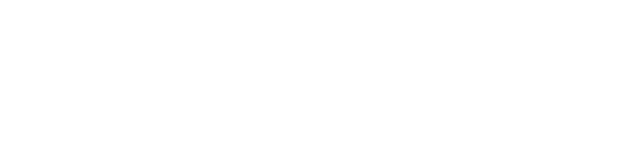
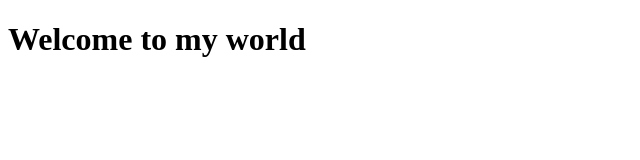
Before and after one commit to CaliV7/githubChallenge1, a plain HTML site: page index.html in a window 1280 px wide. Shown: the whole page, without its empty margins (0-640 px from the left). Drawn offline with Linux system fonts and the light colour scheme.

Commit message:
Ajout d'un <h1>
Ajout d'un sous-titre "Welcome to my world"

```diff
--- a/index.html
+++ b/index.html
@@ -6,6 +6,8 @@
     <title>Coconut Things</title>
 </head>
 <body>
-
+   <h1>
+    Welcome to my world
+   </h1>
 </body>
 </html>
```
